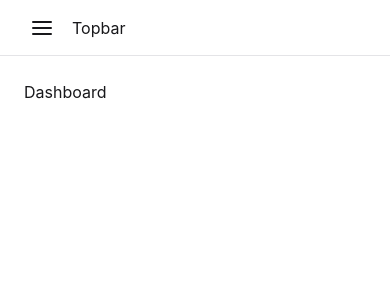
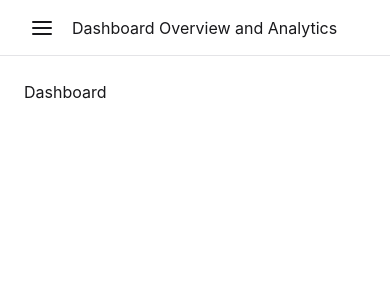
Before and after one commit to FiratCanTas/flowline, a React (Vite) app: page / in a window 390 px wide. Shown: the top 300 px of the page. Built offline with nearby package versions, Linux system fonts and the light colour scheme.

Commit message:
fix: prevent header title overflow on small screens

```diff
--- a/src/components/layout/AppShell.jsx
+++ b/src/components/layout/AppShell.jsx
@@ -25,7 +25,7 @@ const AppShell = () => {
         </nav>
       </aside>
 
-      <div className="flex flex-1 flex-col">
+      <div className="flex min-w-0 flex-1 flex-col">
         <header className="bg-surface-1 border-border flex h-14 items-center gap-3 border-b px-6">
           <button
             aria-label="Open Menu"
@@ -37,7 +37,7 @@ const AppShell = () => {
             <span className="bg-text block h-0.5 w-5 rounded-full" />
             <span className="bg-text block h-0.5 w-5 rounded-full" />
           </button>
-          <p>Topbar</p>
+          <p className="min-w-0 flex-1 truncate">Dashboard Overview and Analytics</p>
         </header>
 
         <main className="flex-1 overflow-y-auto p-6">
```
